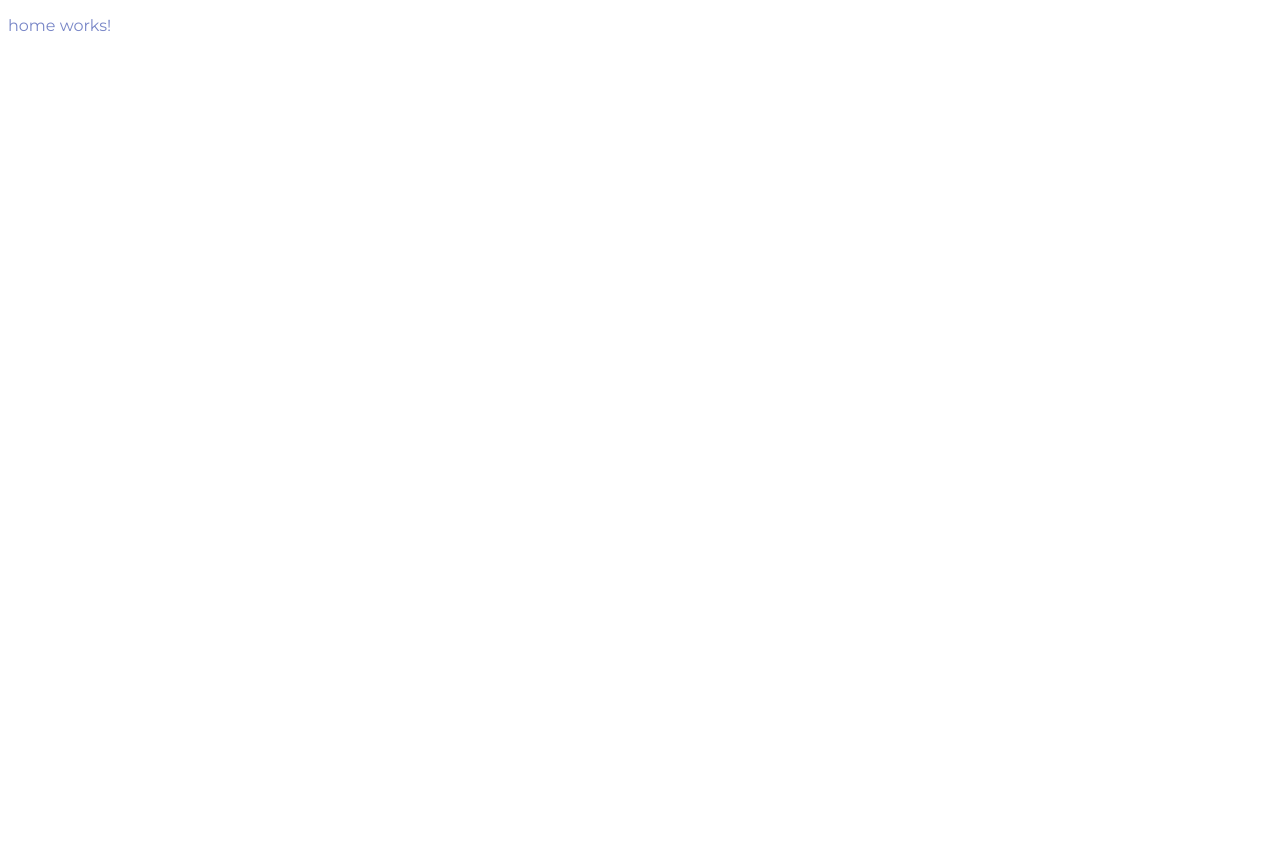
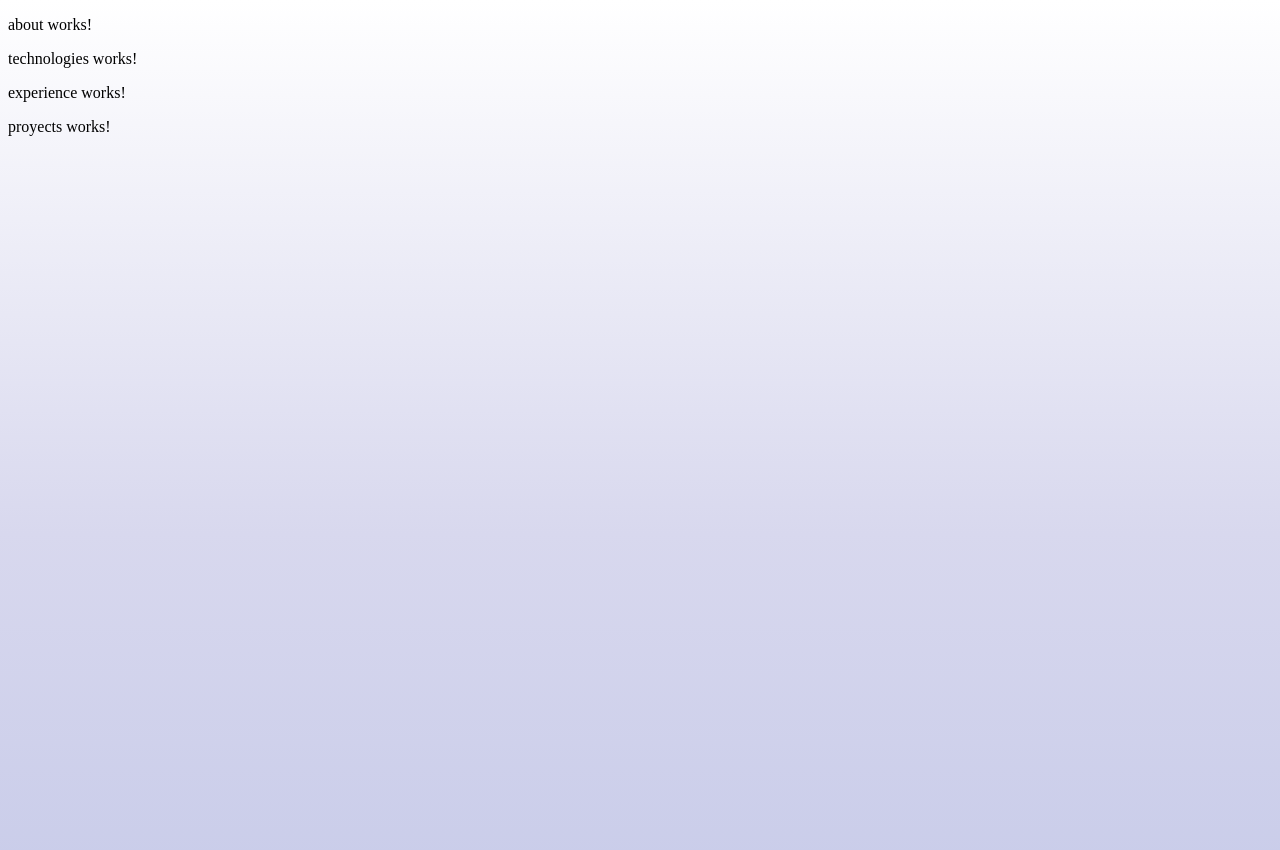
Before and after one commit to davidGVDev/portFolio, an Angular app: page / in a window 1280 px wide. Shown: the top 850 px of the page. Before the commit the page ends 800 px from the top, so only its background shows below. Built offline with nearby package versions, Linux system fonts and the light colour scheme.

Commit message:
Background style --> styles.css, new components [proyects, technologies]

```diff
--- a/src/app/pages/home/home.component.html
+++ b/src/app/pages/home/home.component.html
@@ -1 +1,4 @@
-<p>home works!</p>
+<app-about></app-about>
+<app-technologies></app-technologies>
+<app-experience></app-experience>
+<app-proyects></app-proyects>
--- a/src/app/pages/home/home.component.ts
+++ b/src/app/pages/home/home.component.ts
@@ -1,8 +1,12 @@
 import { Component } from '@angular/core';
+import { AboutComponent } from "../about/about.component";
+import { ExperienceComponent } from "../experience/experience.component";
+import { ProyectsComponent } from "../proyects/proyects.component";
+import { TechnologiesComponent } from "../technologies/technologies.component";
 
 @Component({
   selector: 'app-home',
-  imports: [],
+  imports: [AboutComponent, ExperienceComponent, ProyectsComponent, TechnologiesComponent],
   templateUrl: './home.component.html',
   styleUrl: './home.component.css'
 })
--- /dev/null
+++ b/src/app/pages/proyects/proyects.component.html
@@ -0,0 +1 @@
+<p>proyects works!</p>
--- /dev/null
+++ b/src/app/pages/technologies/technologies.component.html
@@ -0,0 +1 @@
+<p>technologies works!</p>
--- a/src/main.ts
+++ b/src/main.ts
@@ -2,5 +2,6 @@ import { bootstrapApplication } from '@angular/platform-browser';
 import { appConfig } from './app/app.config';
 import { AppComponent } from './app/app.component';
 
-bootstrapApplication(AppComponent, appConfig)
-  .catch((err) => console.error(err));
+bootstrapApplication(AppComponent, appConfig).catch((err) =>
+  console.error(err)
+);
--- a/src/styles.css
+++ b/src/styles.css
@@ -5,6 +5,42 @@
   --secondary-color: #7886c7;
   --third-color: #2d336b;
 
+  --gradient-first: #ffffff;
+  --gradient-second: #d8d8ee;
+  --gradient-third: #c1c6e7;
+  --gradient-fourth: #a9b5df;
+
   --font-montserrat: "Montserrat", serif;
   --font-krona: "Krona One", serif;
 }
+
+@property --angle {
+  syntax: "<angle>";
+  initial-value: 0deg;
+  inherits: false;
+}
+
+html {
+  margin: 0;
+  height: 200vh;
+  background: linear-gradient(
+    var(--angle),
+    var(--gradient-first),
+    var(--gradient-second),
+    var(--gradient-third),
+    var(--gradient-fourth)
+  );
+  transition: --angle 0.1s linear;
+  animation: rotate-gradient linear;
+  animation-timeline: scroll();
+  scroll-behavior: smooth;
+}
+
+@keyframes rotate-gradient {
+  0% {
+    --angle: 180deg;
+  }
+  100% {
+    --angle: 360deg;
+  }
+}
```
Also changed, not shown: src/app/pages/proyects/proyects.component.ts (added, +11 -0 lines), src/app/pages/technologies/technologies.component.ts (added, +11 -0 lines), src/app/pages/proyects/proyects.component.css (added), src/app/pages/technologies/technologies.component.css (added).
